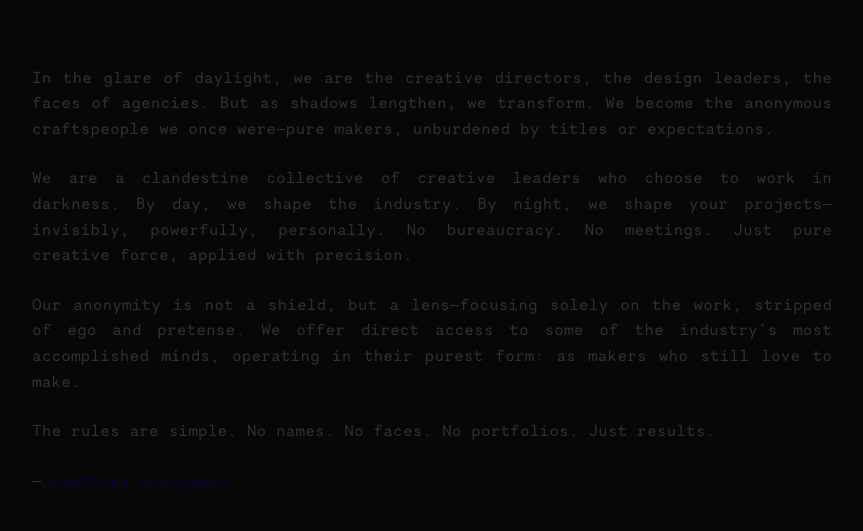
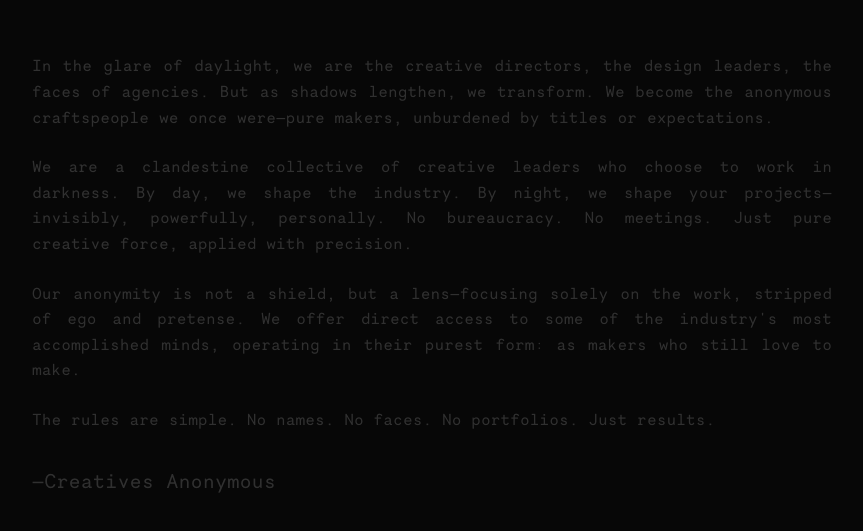
Before and after one commit to creatives-anonymous/start, a plain HTML site: page index.html in a window 1280 px wide. Shown: the part 117-648 px from the top of the page, without its empty margins (208-1071 px from the left). Drawn offline with Linux system fonts and the light colour scheme.

Commit message:
Update index.html

```diff
--- a/index.html
+++ b/index.html
@@ -84,7 +84,7 @@
 
     <p>The rules are simple. No names. No faces. No portfolios. Just results.</p>
 
-    <p>—<a href="mailto:ghost@creatives-anonymous.com">Creatives Anonymous</a></p>
+    <p class="group-signature">—<a href="mailto:ghost@creatives-anonymous.com">Creatives Anonymous</a></p>
 
 
   </div>
```
